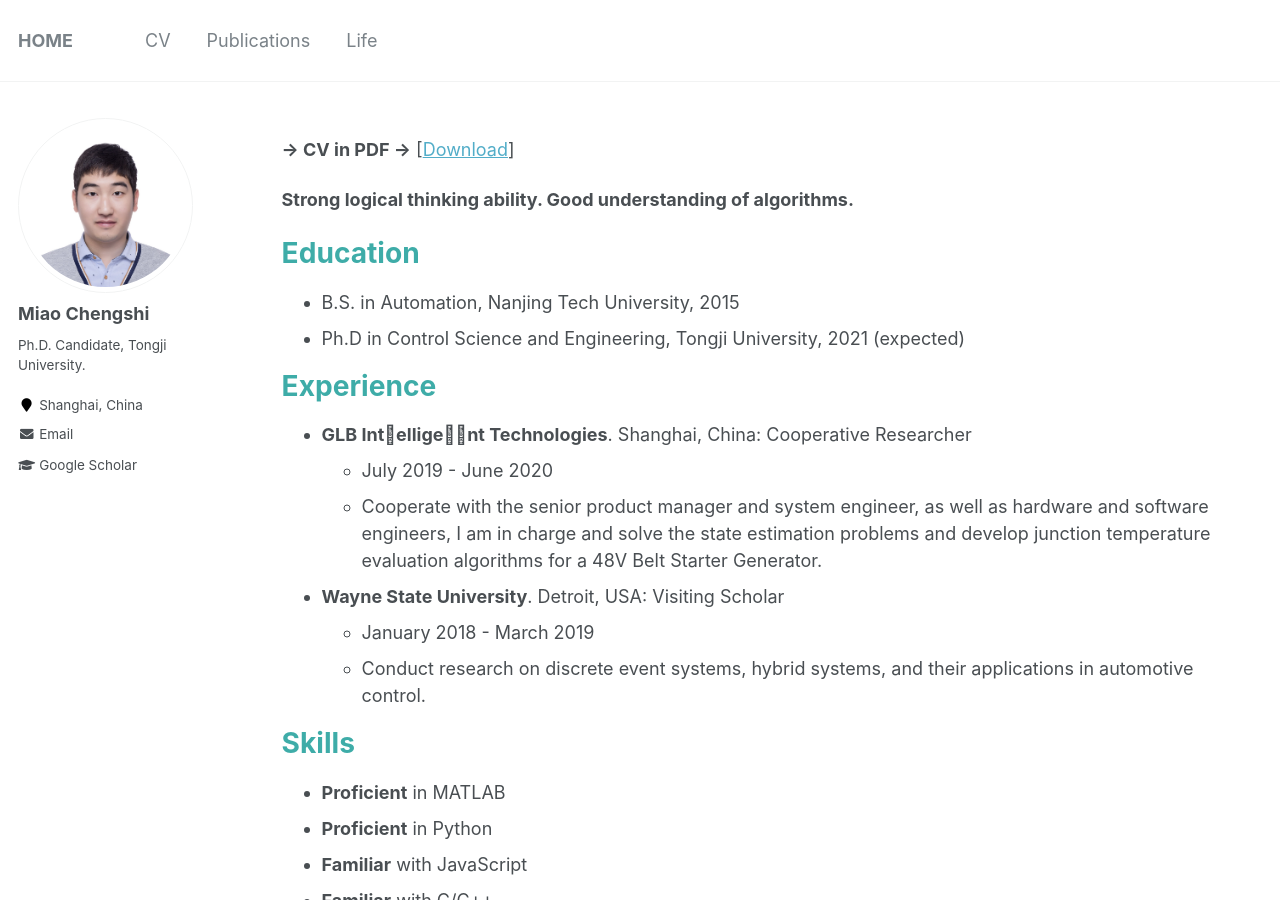
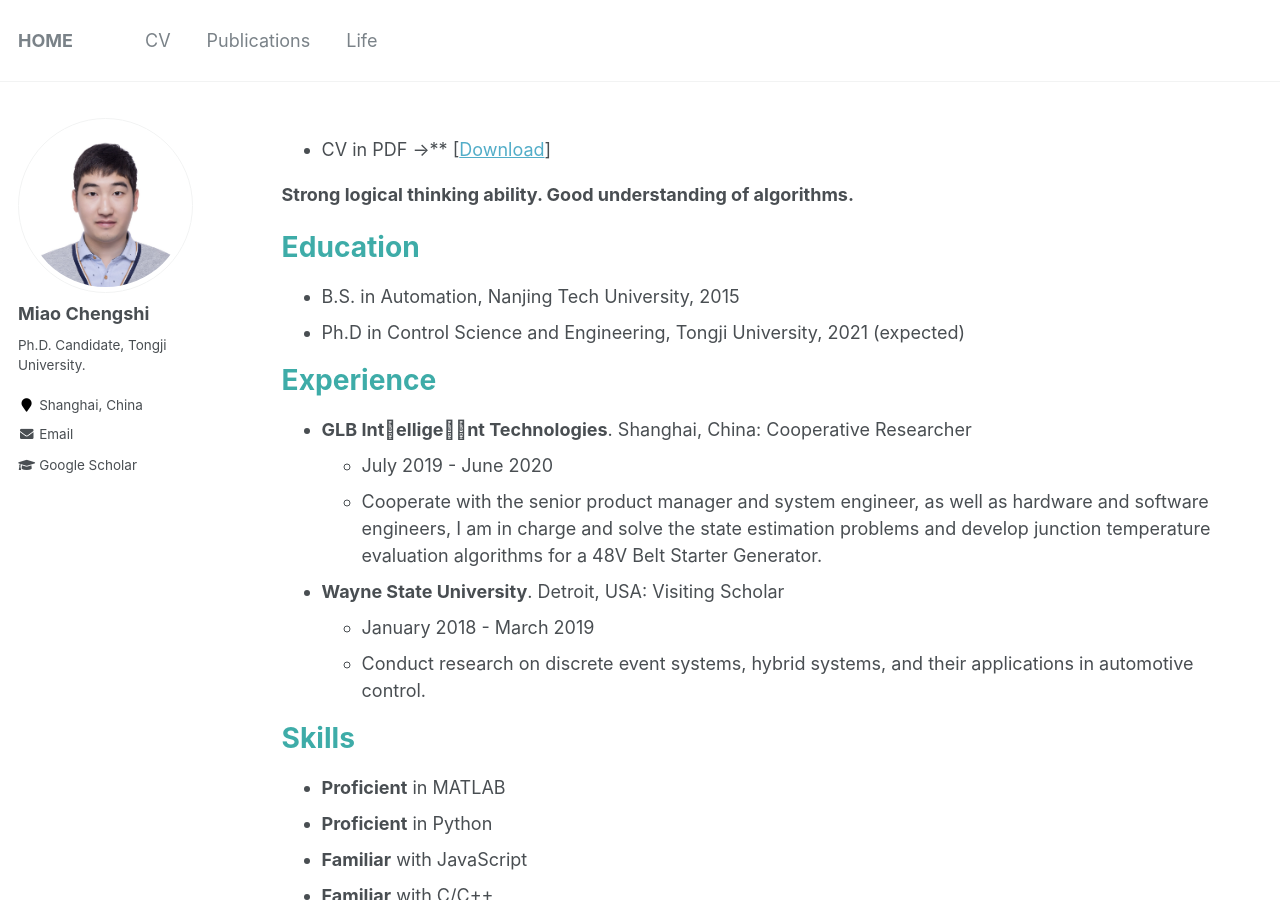
Before and after one commit to miaochengshi/miaochengshi.github.io, a Jekyll site: the page built from _pages/cv.md, in a window 1280 px wide and 900 px high. Built offline with Jekyll 4.4.1, drawn with Linux system fonts in a browser that asks for light colours.

Commit message:
Update cv.md

```diff
--- a/_pages/cv.md
+++ b/_pages/cv.md
@@ -7,7 +7,7 @@ redirect_from:
   - /cv
 ---
 
-**-> CV in PDF ->** [[Download](http://miaochengshi.github.io/files/CV_en_cn.pdf)]
+* CV in PDF ->** [[Download](http://miaochengshi.github.io/files/CV_en_cn.pdf)]
 
 **Strong logical thinking ability. Good understanding of algorithms.**
 
```
